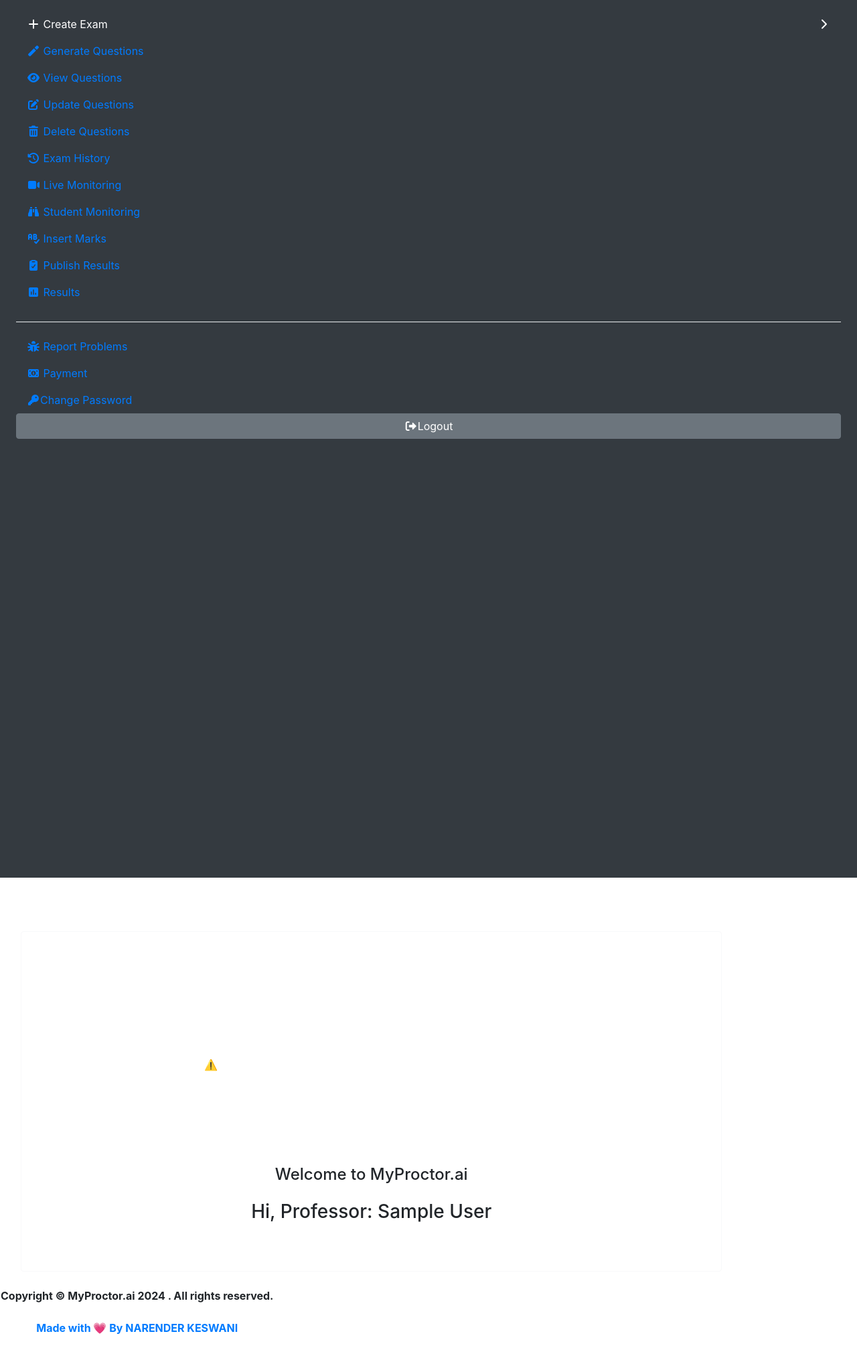
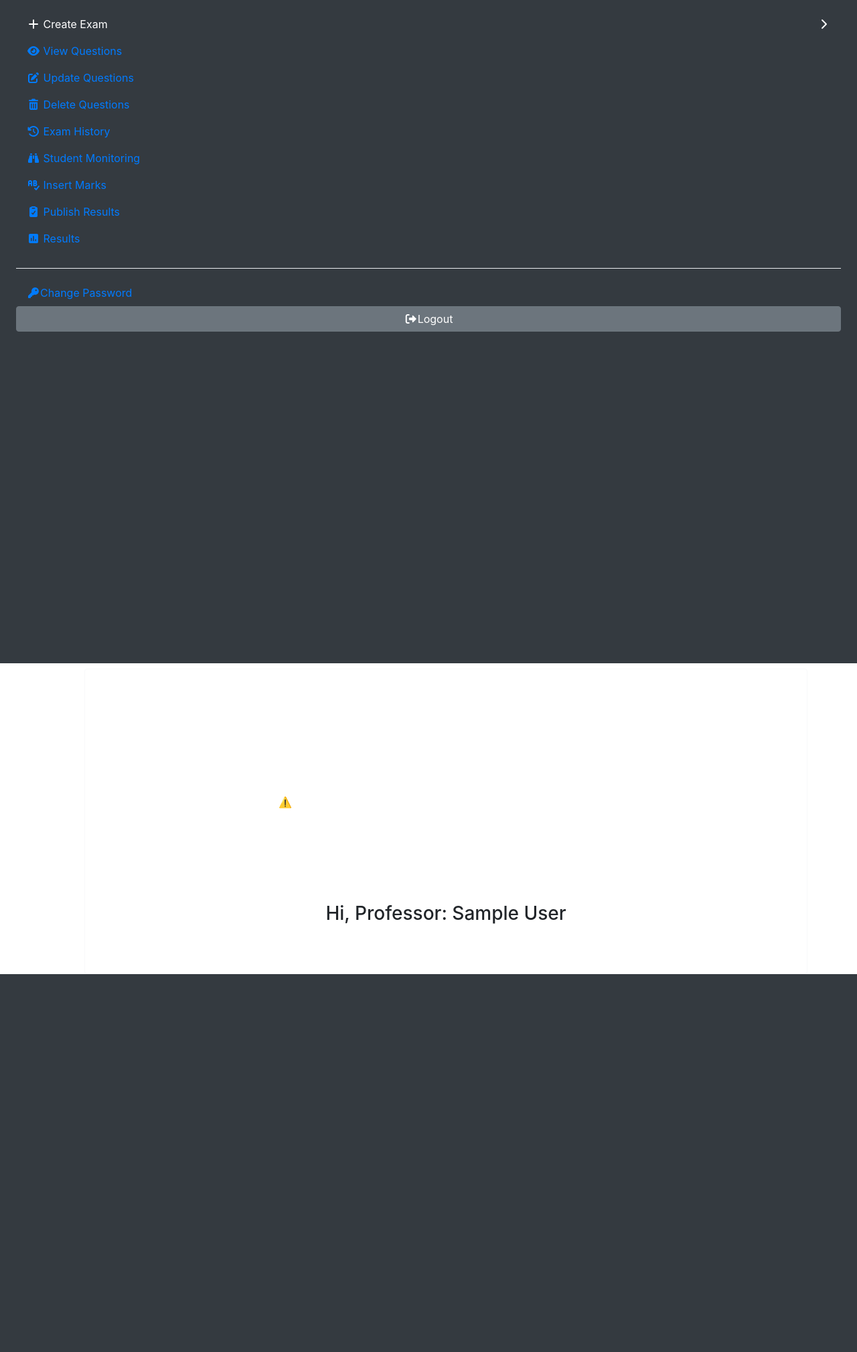
Before and after one commit to samipthapa/anti-cheat-exam-proctoring-system, a Flask app: page /professor_index in a window 1280 px wide. Shown: the whole page at 67% size. After the commit the page ends 1454 px from the top, so only its background shows below. Run offline with Flask 2, Linux system fonts and the light colour scheme; the visitor is signed in with stand-in values (Sample User, id 1); parts of the project's set-up code (start-up, migrations or seed data) failed here and were passed over; some libraries are stand-ins or nearby versions.

Commit message:
ui changes in professor dashboard

```diff
--- a/templates/create_test.html
+++ b/templates/create_test.html
@@ -49,9 +49,9 @@
     <div class="form-group">
       {{render_field(form.neg_mark, class="form-control")}}
     </div>
-    <div class="form-group">
+    <!-- <div class="form-group">
       {{render_field(form.calc)}}
-    </div>
+    </div> -->
     <div>
       {{render_field(form.proctor_type)}}
     </div>
--- a/templates/professor_dashboard.html
+++ b/templates/professor_dashboard.html
@@ -1,13 +1,15 @@
 <!DOCTYPE html>
 <html lang="en">
+
 <head>
-<title>MyProctor.ai</title>
+  <title>Anti Cheat Exam Proctoring System</title>
   <link rel="stylesheet" href="https://stackpath.bootstrapcdn.com/bootstrap/4.3.1/css/bootstrap.min.css">
 
   <link rel="stylesheet" href="https://use.fontawesome.com/releases/v5.0.7/css/all.css">
 
   <!-- Fontawesome -->
-<link type="text/css" rel="stylesheet" href="{{ url_for('static', filename='volt/vendor/@fortawesome/fontawesome-free/css/all.min.css') }}">
+  <link type="text/css" rel="stylesheet"
+    href="{{ url_for('static', filename='volt/vendor/@fortawesome/fontawesome-free/css/all.min.css') }}">
 
   <!-- Volt CSS -->
   <link type="text/css" rel="stylesheet" href="{{ url_for('static', filename='volt/css/volt.css') }}">
@@ -27,13 +29,16 @@
 
   {% block head %}{% endblock %}
 </head>
+
 <body>
   <nav class="navbar navbar-dark navbar-theme-primary px-4 col-12 d-md-none">
     <a class="navbar-brand me-lg-5" href="/professor_index">
-              <center><lottie-player src="https://assets1.lottiefiles.com/packages/lf20_wEt2nn.json"  background="transparent"  speed="1"  style="width: 75px; height: 50px;"  loop  autoplay></lottie-player></center>
+      <center><lottie-player src="https://assets1.lottiefiles.com/packages/lf20_wEt2nn.json" background="transparent"
+          speed="1" style="width: 75px; height: 50px;" loop autoplay></lottie-player></center>
     </a>
     <div class="d-flex align-items-center">
-                <button class="navbar-toggler d-md-none collapsed" type="button" data-bs-toggle="collapse" data-bs-target="#sidebarMenu" aria-controls="sidebarMenu" aria-expanded="false" aria-label="Toggle navigation">
+      <button class="navbar-toggler d-md-none collapsed" type="button" data-bs-toggle="collapse"
+        data-bs-target="#sidebarMenu" aria-controls="sidebarMenu" aria-expanded="false" aria-label="Toggle navigation">
         <span class="navbar-toggler-icon"></span>
       </button>
     </div>
@@ -44,13 +49,13 @@
       <div class="user-card d-flex d-md-none align-items-center justify-content-between justify-content-md-center pb-4">
         <div class="d-flex align-items-center">
           <div class="user-avatar lg-avatar me-4">
-                  <img src="{{ url_for('static', filename='user-profile.png') }}" class="card-img-top rounded-circle border-white"
-                    alt="Bonnie Green">
+            <img src="{{ url_for('static', filename='user-profile.png') }}"
+              class="card-img-top rounded-circle border-white" alt="Bonnie Green">
           </div>
           <div class="d-block">
             <h2 class="h6">{{session.name}}</h2>
-                  <a href ="#" onclick="return funLogout()"class="btn btn-secondary text-dark btn-xs"><span
-                      class="me-2"><span class="fas fa-sign-out-alt"></span></span>Logout</a>
+            <a href="#" onclick="return funLogout()" class="btn btn-secondary text-dark btn-xs"><span class="me-2"><span
+                  class="fas fa-sign-out-alt"></span></span>Logout</a>
           </div>
         </div>
         <div class="collapse-close d-md-none">
@@ -61,21 +66,18 @@
 
       <ul class="nav flex-column pt-3 pt-md-0">
         <li class="nav-item">
-            <span
-              class="nav-link  collapsed  d-flex justify-content-between align-items-center"
-              data-bs-toggle="collapse" data-bs-target="#submenu-components">
+          <span class="nav-link  collapsed  d-flex justify-content-between align-items-center" data-bs-toggle="collapse"
+            data-bs-target="#submenu-components">
             <span>
               <span class="sidebar-icon"><span class="fas fa-plus"></span></span>
               <span class="sidebar-text">Create Exam</span>
             </span>
             <span class="link-arrow"><span class="fas fa-chevron-right"></span></span>
           </span>
-            <div class="multi-level collapse " role="list"
-              id="submenu-components" aria-expanded="false">
+          <div class="multi-level collapse " role="list" id="submenu-components" aria-expanded="false">
             <ul class="flex-column nav">
               <li class="nav-item">
-                  <a class="nav-link"
-                    href="/create-test">
+                <a class="nav-link" href="/create-test">
                   <span class="sidebar-text">Objective</span>
                 </a>
               </li>
@@ -92,12 +94,12 @@
             </ul>
           </div>
         </li>
-          <li class="nav-item">
+        <!-- <li class="nav-item">
           <a href="/generate_test" class="nav-link">
             <span class="sidebar-icon"><span class="fas fa-magic"></span></span>
             <span class="sidebar-text">Generate Questions</span>
           </a>
-          </li>
+        </li> -->
         <li class="nav-item">
           <a href="/viewquestions" class="nav-link d-flex justify-content-between">
             <span>
@@ -124,12 +126,12 @@
             <span class="sidebar-text">Exam History</span>
           </a>
         </li>
-          <li class="nav-item ">
+        <!-- <li class="nav-item ">
           <a href="/livemonitoringtid" class="nav-link">
             <span class="sidebar-icon"><span class="fas fa-video"></span></span>
             <span class="sidebar-text">Live Monitoring</span>
           </a>
-          </li>
+        </li> -->
         <li class="nav-item ">
           <a href="/viewstudentslogs" class="nav-link">
             <span class="sidebar-icon"><span class="fas fa-binoculars"></span></span>
@@ -155,18 +157,6 @@
         </a>
         </li>
         <li role="separator" class="dropdown-divider mt-4 mb-3 border-black"></li>
-          <li class="nav-item ">
-            <a href="/report_professor" class="nav-link">
-              <span class="sidebar-icon"><span class="fas fa-bug"></span></span>
-              <span class="sidebar-text">Report Problems</span>
-            </a>
-          </li>
-          <li class="nav-item ">
-            <a href="/payment" class="nav-link">
-              <span class="sidebar-icon"><span class="fas fa-money-bill-alt"></span></span>
-              <span class="sidebar-text">Payment</span>
-            </a>
-          </li>
         <li class="nav-item">
           <a href="/changepassword_professor" class="nav-link d-flex align-items-center">
             <span class="sidebar-icon"><span class="fas fa-key"></span></span>
@@ -174,7 +164,7 @@
           </a>
         </li>
         <li class="nav-item">
-            <a href ="#" onclick="return funLogout()"
+          <a href="#" onclick="return funLogout()"
             class="btn btn-secondary d-flex align-items-center justify-content-center">
             <span class="sidebar-icon"><span class="fas fa-sign-out-alt"></span></span> <span>Logout</span>
           </a>
@@ -187,27 +177,16 @@
     <nav class="navbar navbar-top navbar-expand navbar-dashboard navbar-dark ps-0 pe-2 pb-0">
       <div class="container-fluid px-0">
         <div class="d-flex justify-content-between w-100" id="navbarSupportedContent">
-  <div class="h-100 row align-items-center">
+          <div class="h-100 row align-items-center" style="width: 100%; margin-left: 5px">
             {% include 'includes/_messages.html' %}
             {% block body %}{% endblock %}
-
-              <footer id="sticky-footer" class="py-4">
-                <div class="d-flex text-center justify-content-center align-items-center" role="contentinfo">
-                              <p class="font-weight-bold font-medium mb-0">Copyright © MyProctor.ai
-                                  <span class="current-year"><script>document.write(new Date().getFullYear())</script>
-                                  </span>. All rights reserved.</p>
-                </div><br>
-                <div class="d-flex text-center justify-content-center align-items-center" role="contentinfo">
-                      <p class="font-weight-bold font-small mb-0"><span><a href="https://www.narenderkeswani.com/">Made with &#128151 By NARENDER KESWANI</a></span></p>
-              </div>
-              </footer>
           </div>
         </div>
       </div>
     </nav>
   </main>
   <script>
-function funLogout () {
+    function funLogout() {
 
       swal.fire({
         title: 'Are you sure?',
@@ -224,9 +203,8 @@ swal.fire({
           $.ajax({
             type: "POST",
             url: "/logout",
-                    success: function(response){
-                      if(response=="success")
-                      {
+            success: function (response) {
+              if (response == "success") {
                 console.log(response);
                 window.location.href = "/";
               }
@@ -262,11 +240,13 @@ swal.fire({
   <script src="{{ url_for('static', filename='volt/vendor/nouislider/distribute/nouislider.min.js') }}"></script>
 
   <!-- Smooth scroll -->
- <script src="{{ url_for('static', filename='volt/vendor/smooth-scroll/dist/smooth-scroll.polyfills.min.js') }}"></script>
+  <script
+    src="{{ url_for('static', filename='volt/vendor/smooth-scroll/dist/smooth-scroll.polyfills.min.js') }}"></script>
 
   <!-- Charts -->
   <script src="{{ url_for('static', filename='volt/vendor/chartist/dist/chartist.min.js') }}"></script>
- <script src="{{ url_for('static', filename='volt/vendor/chartist-plugin-tooltips/dist/chartist-plugin-tooltip.min.js') }}"></script>
+  <script
+    src="{{ url_for('static', filename='volt/vendor/chartist-plugin-tooltips/dist/chartist-plugin-tooltip.min.js') }}"></script>
 
   <!-- Datepicker -->
   <script src="{{ url_for('static', filename='volt/vendor/vanillajs-datepicker/dist/js/datepicker.min.js') }}"></script>
@@ -293,4 +273,5 @@ swal.fire({
   <script src="{{ url_for('static', filename='volt/assets/js/volt.js') }}"></script>
 
 </body>
+
 </html>
--- a/templates/professor_index.html
+++ b/templates/professor_index.html
@@ -3,13 +3,13 @@
 <div class="container">
     <div class="col-12 d-flex align-items-center justify-content-center">
         <div class="bg-white shadow-soft border rounded border-light p-4 p-lg-5 w-100 fmxw-650">
-            <center><lottie-player src="https://assets1.lottiefiles.com/packages/lf20_wEt2nn.json"  background="transparent"  speed="1"  style="width: 500px; height: 300px;"  loop  autoplay></lottie-player></center>
+            <center><lottie-player src="https://assets1.lottiefiles.com/packages/lf20_wEt2nn.json"
+                    background="transparent" speed="1" style="width: 500px; height: 300px;" loop
+                    autoplay></lottie-player></center>
             <div class="text-center text-md-center mb-4 mt-md-0">
-                <h4 class="mb-0 4">Welcome to MyProctor.ai</h4>
-                <br>
                 <h1 class="mb-0 h3">Hi, Professor: {{session.name}}</h1>
             </div>
-            </div>
+        </div>
     </div>
-    </div>
+</div>
 {% endblock %}
--- a/templates/student_index.html
+++ b/templates/student_index.html
@@ -7,7 +7,7 @@
                     background="transparent" speed="1" style="width: 500px; height: 300px;" loop
                     autoplay></lottie-player></center>
             <div class="text-center text-md-center mb-4 mt-md-0">
-                <h1 class="mb-0 h3">Hi, {{session.name}}</h1>
+                <h1 class="mb-0 h3">Hi, Student: {{session.name}}</h1>
             </div>
         </div>
     </div>
```
Also changed, not shown: templates/payment.html (deleted, +0 -63 lines), templates/report_professor.html (deleted, +0 -37 lines), templates/report_student.html (deleted, +0 -35 lines). Lines whose indentation alone changed are shown as unchanged.
